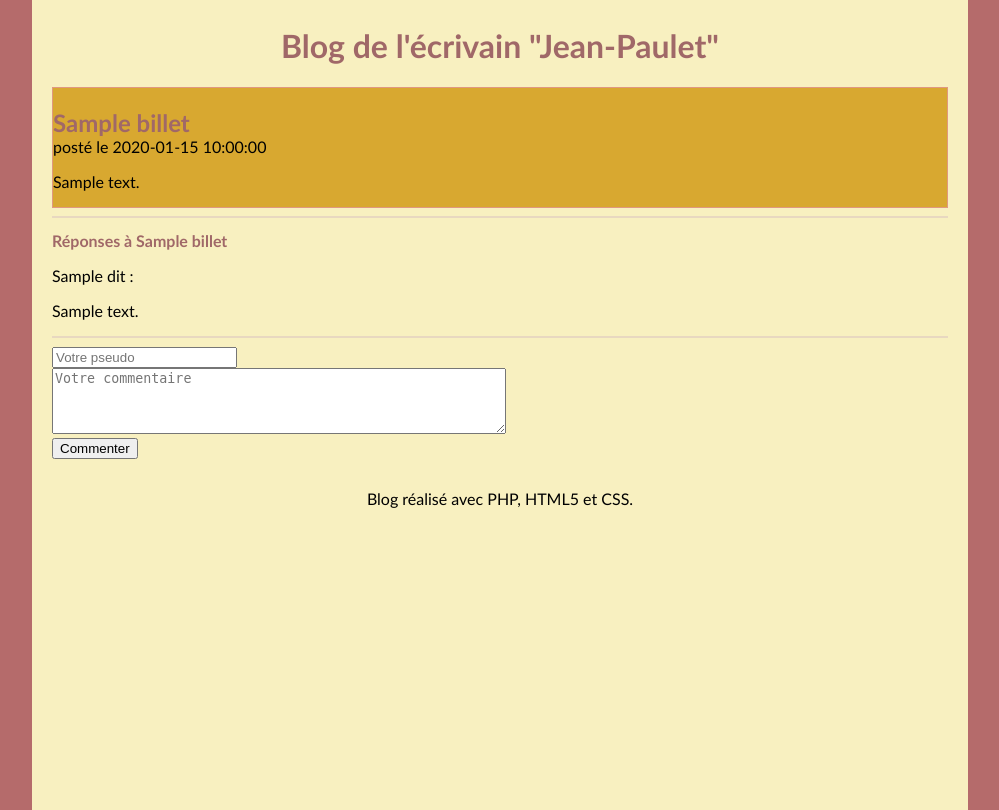
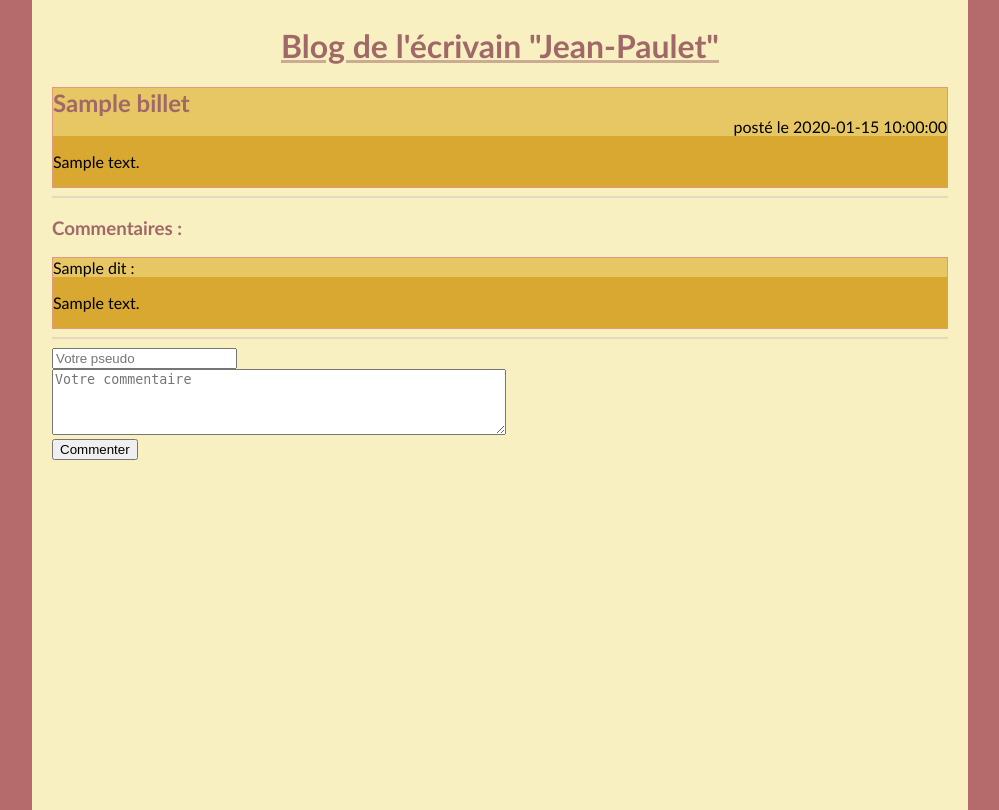
Before and after one commit to BenACS/projet_4, a PHP site: page /index.php?action=billet&id=1 in a window 1280 px wide. Shown: the whole page, without its empty margins (140-1139 px from the left). Run offline with PHP 8.4, Linux system fonts and the light colour scheme; tables that the repository leaves empty or names only in its code hold one stand-in row (values such as "Sample post").

Commit message:
Modification de la partie graphique (commentaires surtout), suppression du footer (sert à rien pour le moment).

```diff
--- a/Contenu/style.css
+++ b/Contenu/style.css
@@ -18,12 +18,12 @@
     font-family: 'Futura-Medium', 'Futura', 'Trebuchet MS', sans-serif;
 }
 
-h1, h2 {
+h1, h2, h3 {
     color: rgb(160, 104, 104);
 }
 
 a {
-    text-decoration: none;
+    text-decoration-color: rgba(160, 104, 104, 0.5);
 }
 
 .titreBillet {
@@ -31,7 +31,7 @@
 }
 
 hr {
-  border: 1px solid rgb(232, 216, 192);
+    border: 1px solid rgb(232, 216, 192);
 }
 
 /* BILLETS */
@@ -76,3 +76,12 @@
 #txtCommentaire {
     width: 50%;
 }
+
+.auteur {
+    background: rgba(248, 232, 152, 0.5);
+    margin: 0;
+}
+
+article + article {
+    margin-top: 8px; /* On ajoute un peu d'espace entre chaque commentaire */
+}
--- a/Vue/gabarit.php
+++ b/Vue/gabarit.php
@@ -13,9 +13,6 @@
             <div id="contenu">
                 <?= $contenu ?>
             </div> <!-- #contenu -->
-            <footer id="piedBlog">
-                Blog réalisé avec PHP, HTML5 et CSS.
-            </footer>
         </div> <!-- #global -->
     </body>
 </html>
--- a/Vue/vueAccueil.php
+++ b/Vue/vueAccueil.php
@@ -4,10 +4,10 @@
     ?>
     <article>
         <header>
-            <p>posté le <?= $billet['date'] ?></p>
             <a href="<?= "index.php?action=billet&id=" . $billet['id'] ?>">
                 <h2 class="titreBillet"><?= $billet['titre'] ?></h2>
             </a>
+            <p>posté le <?= $billet['date'] ?></p>
         </header>
         <p><?= $billet['contenu'] ?></p>
     </article>
--- a/Vue/vueBillet.php
+++ b/Vue/vueBillet.php
@@ -2,18 +2,20 @@
 
 <article>
     <header>
-        <h1 class="titreBillet"><?= $billet['titre'] ?></h1>
-        <time>posté le <?= $billet['date'] ?></time>
+        <h2 class="titreBillet"><?= $billet['titre'] ?></h2>
+        <p>posté le <?= $billet['date'] ?></p>
     </header>
     <p><?= $billet['contenu'] ?></p>
 </article>
 <hr />
 <header>
-    <h2 id="titreReponses">Réponses à <?= $billet['titre'] ?></h2>
+    <h3>Commentaires :</h3>
 </header>
 <?php foreach ($commentaires as $commentaire): ?>
-    <p><?= $commentaire['auteur'] ?> dit :</p>
-    <p><?= $commentaire['contenu'] ?></p>
+    <article class="cont_comment">
+        <p class="auteur"><?= $commentaire['auteur'] ?> dit :</p>
+        <p class="comment"><?= $commentaire['contenu'] ?></p>
+    </article>
 <?php endforeach; ?>
 <hr />
 <form method="post" action="index.php?action=commenter">
```
